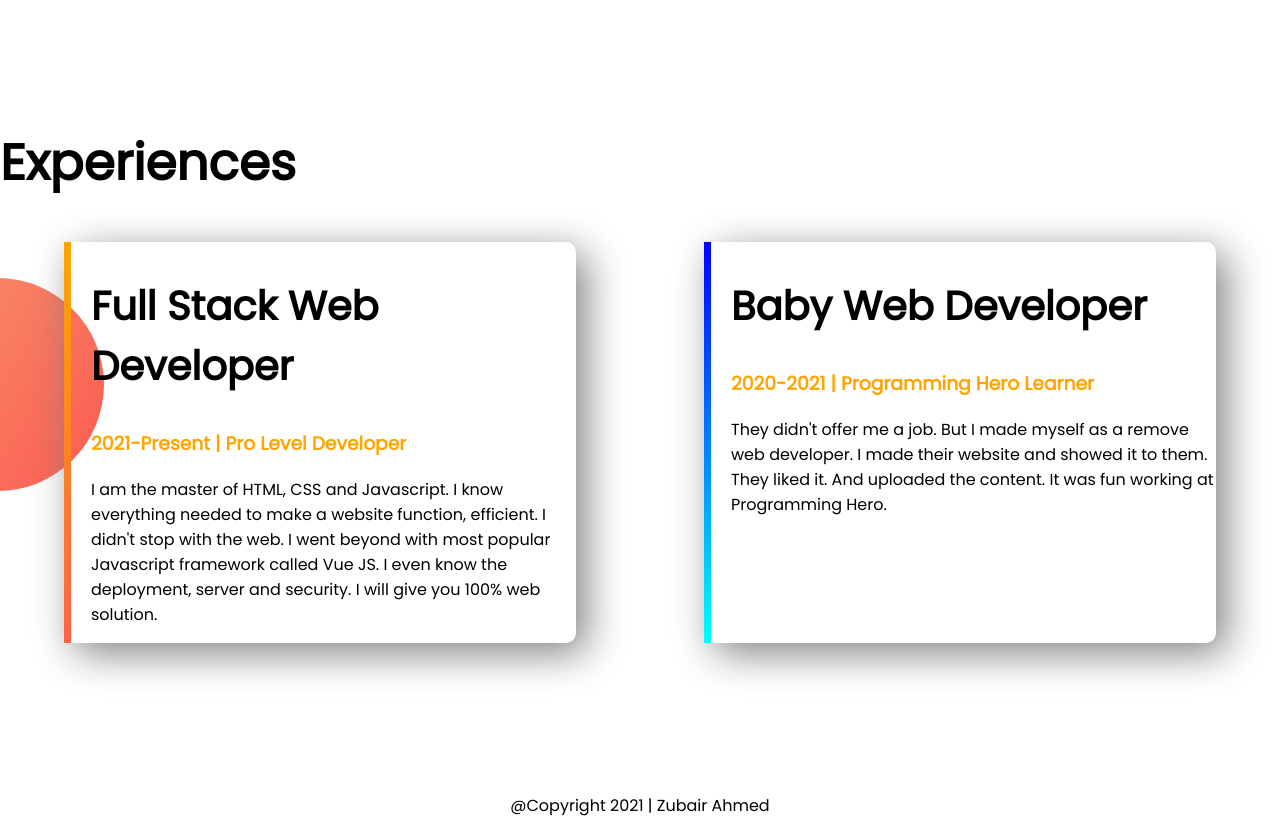
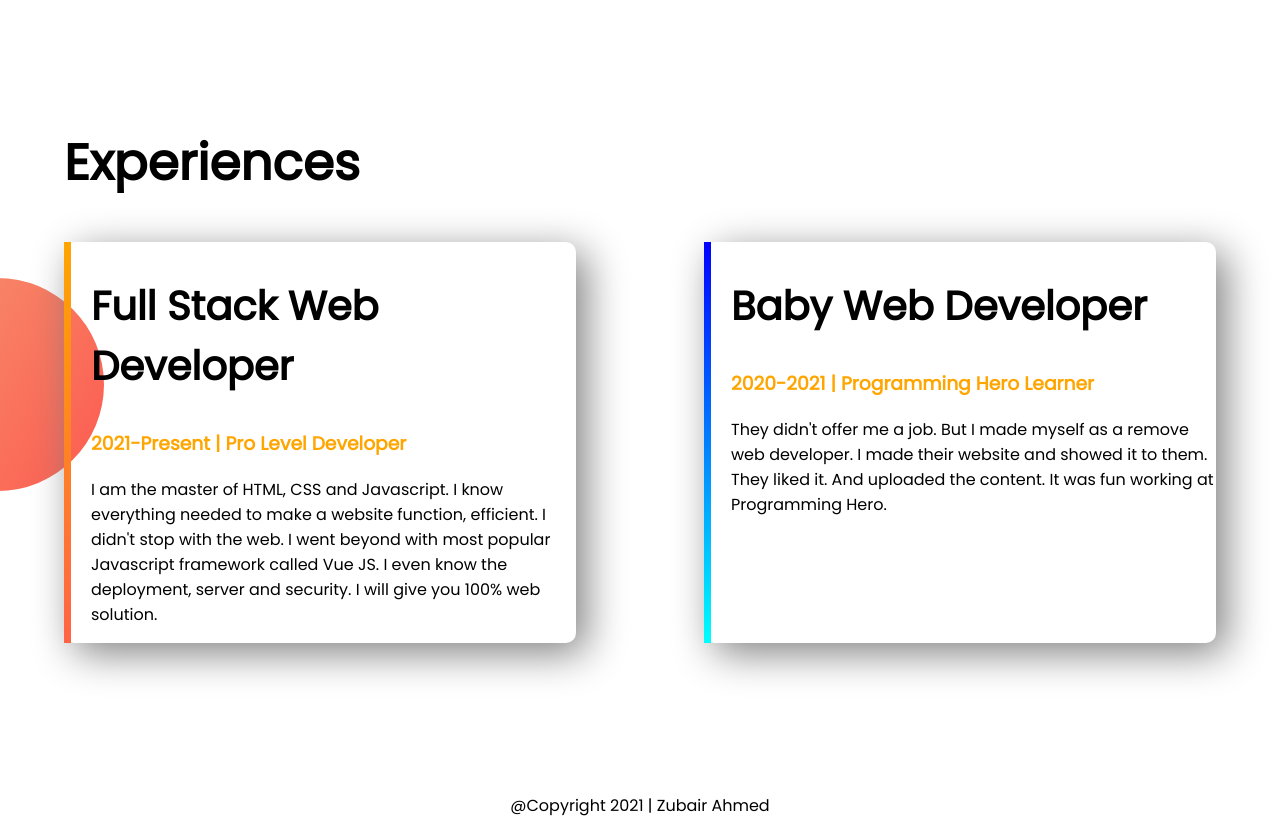
Before and after one commit to dev-zubair/developer-portfolio, a plain HTML site: page index.html in a window 1280 px wide. Shown: the part 1200-2034 px from the top of the page. Drawn offline with Linux system fonts and the light colour scheme.

Commit message:
experiences margin left

```diff
--- a/style.css
+++ b/style.css
@@ -47,6 +47,9 @@ h1{
     background-repeat: no-repeat;
     background-position: left;
 }
+.experiences-area h1{
+    margin-left: 5%;
+}
 h2{
     font-size: 40px;
 }
```
